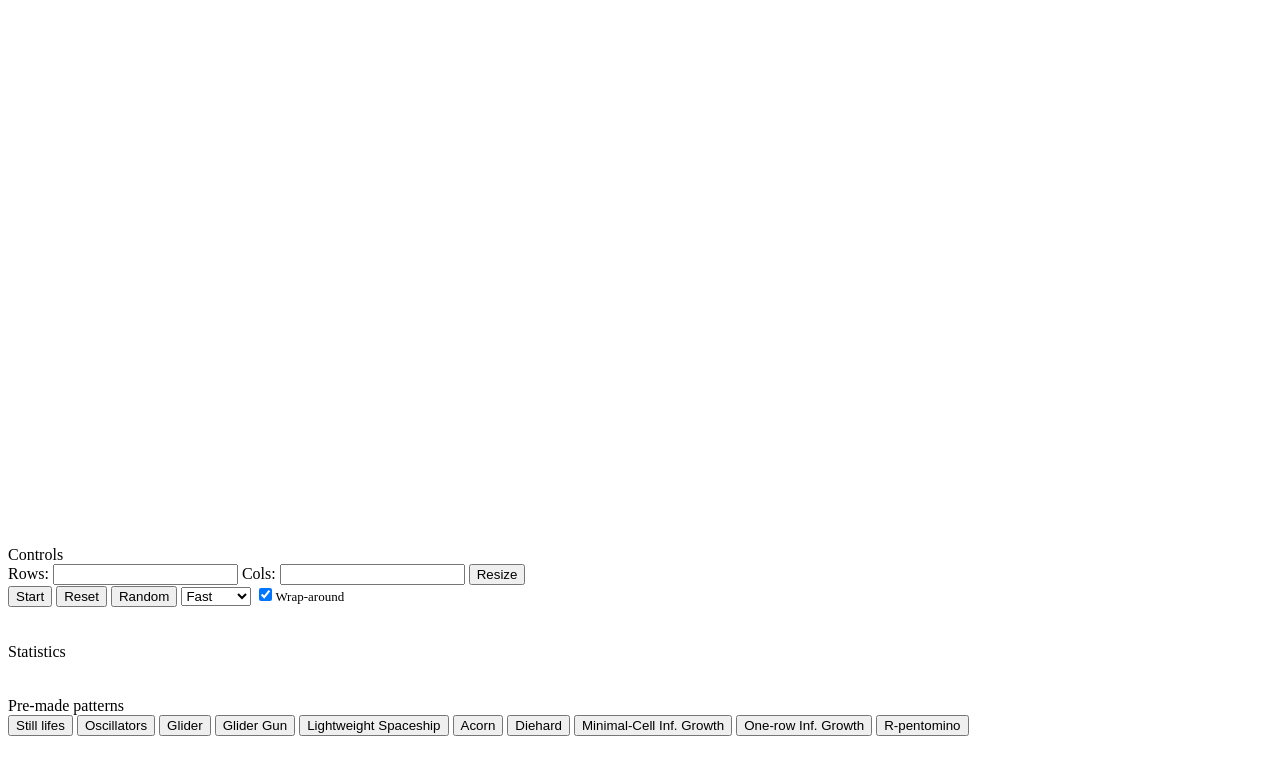
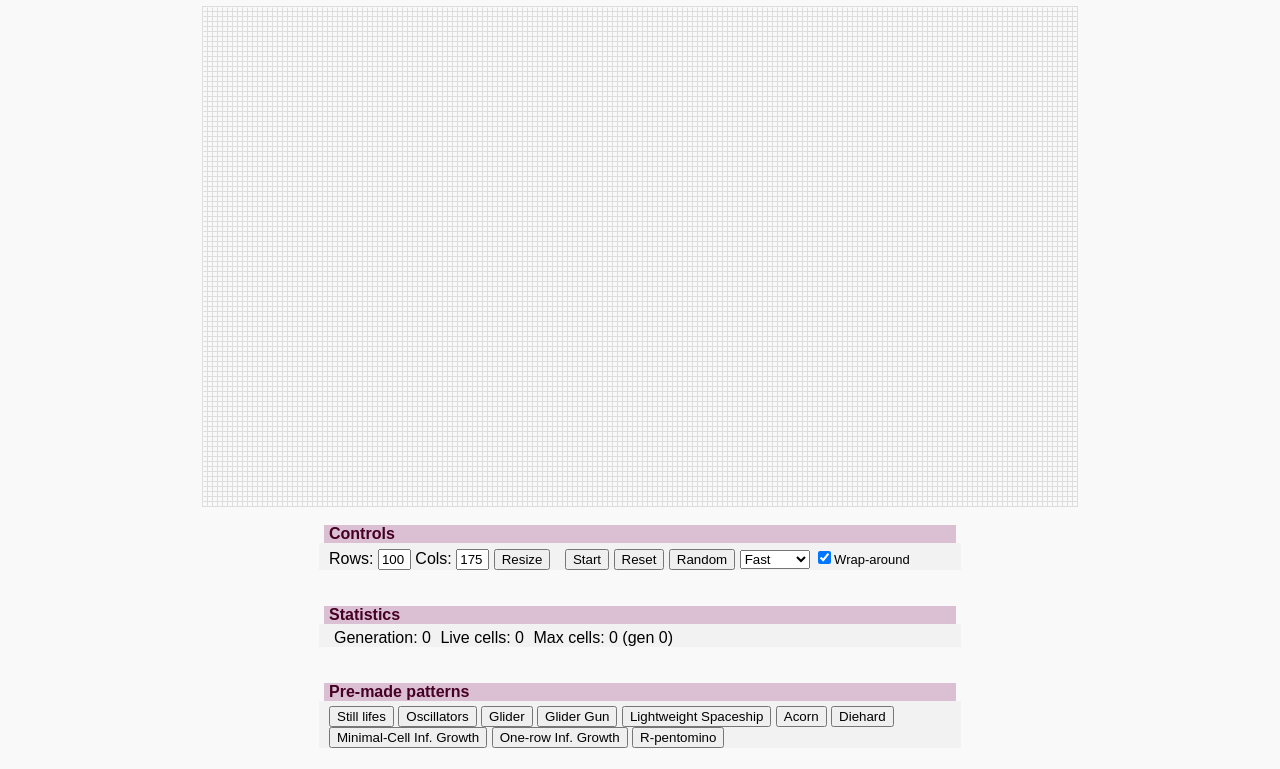
Before and after one commit to ChrisMoutsos/game-of-life, a plain HTML site: page index.html in a window 1280 px wide. Shown: the part 73-842 px from the top of the page. Drawn offline with nearby package versions, Linux system fonts and the light colour scheme; the site is published under a folder, as on GitHub Pages, so addresses that start at the root find nothing.

Commit message:
Updated filenames

```diff
--- a/index.html
+++ b/index.html
@@ -3,10 +3,10 @@
   <head>
     <meta charset="UTF-8">
     <title>Conway's Game of Life</title>
-    <link href="/style.css" rel="stylesheet" type="text/css" media="all">
+    <link href="style.css" rel="stylesheet" type="text/css" media="all">
 
     <script type='text/javascript' src='https://ajax.googleapis.com/ajax/libs/jquery/1.11.3/jquery.min.js'></script>
-    <script type="text/javascript" src="/gol.js"></script>
+    <script type="text/javascript" src="gol.js"></script>
 
   </head>
 
```
